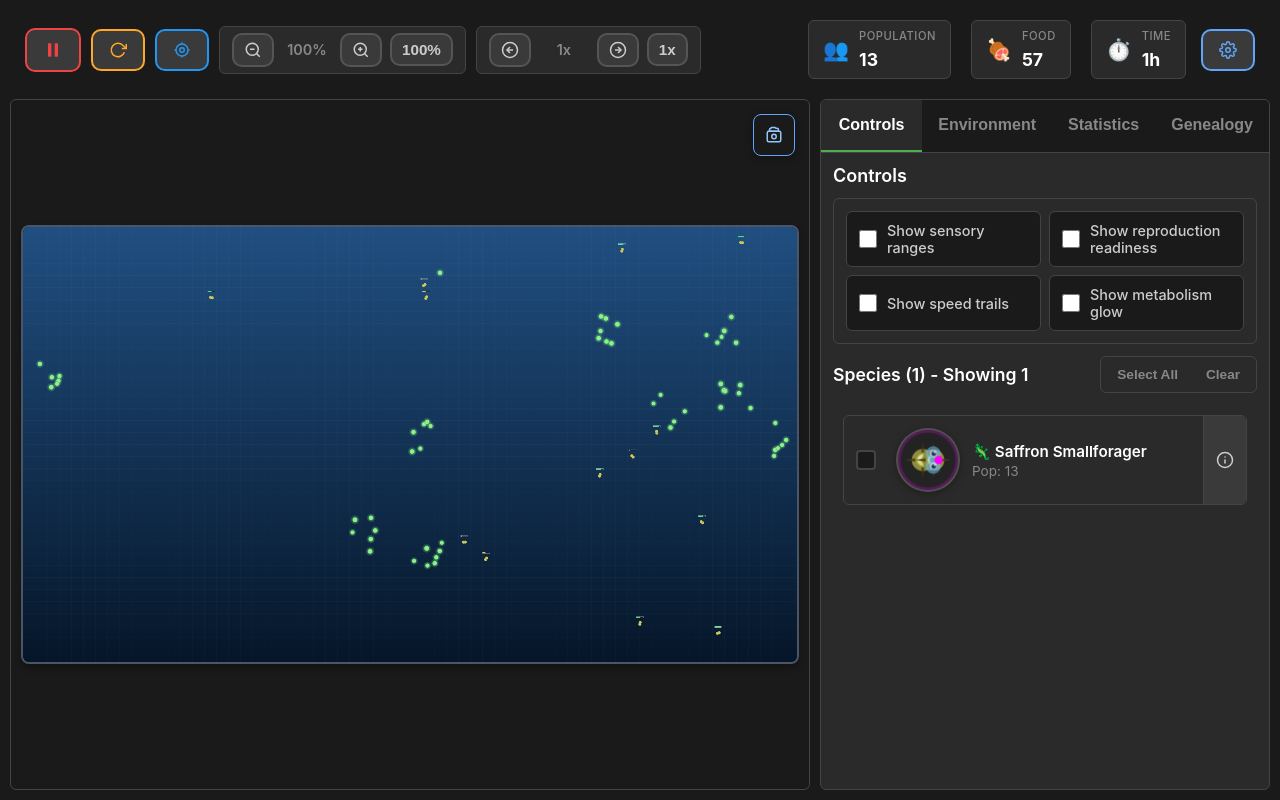
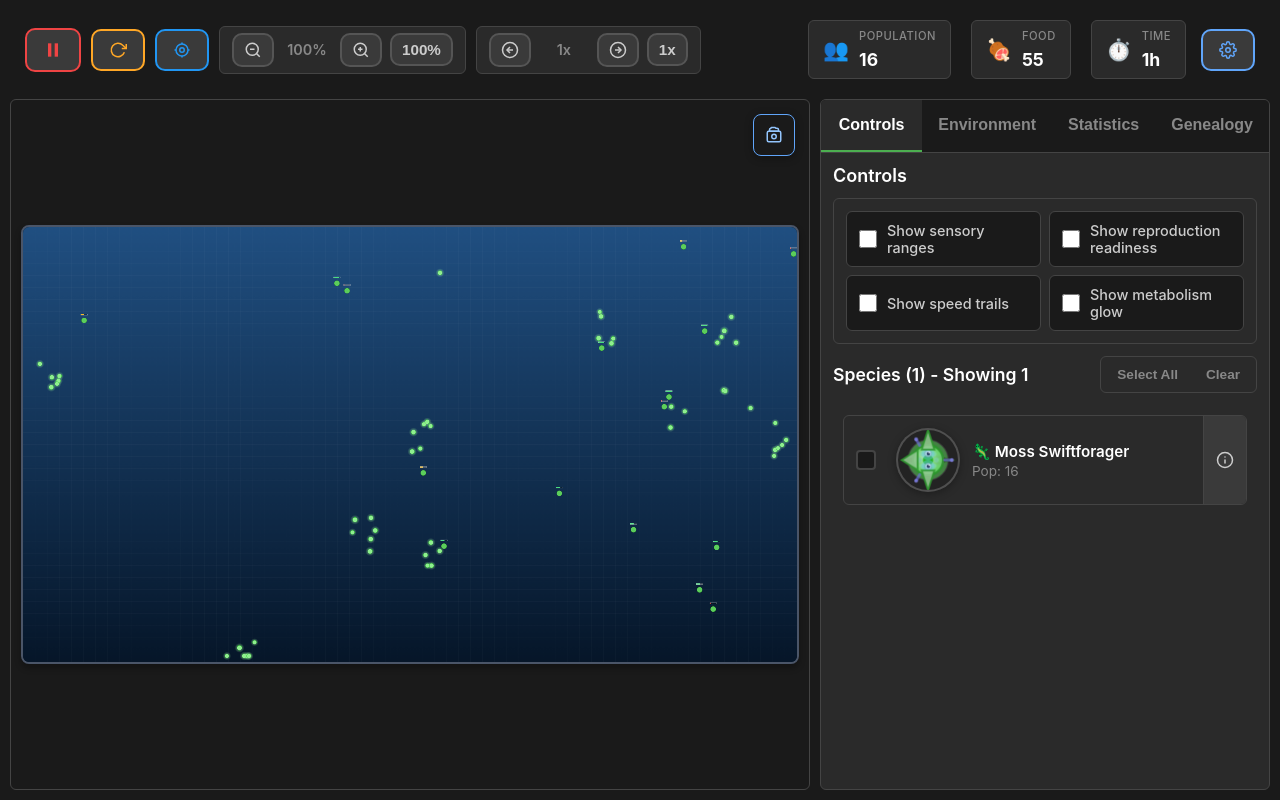
Before and after one commit to Ledsav/evo-wars, a React (Vite) app: page / in a window 1280 px wide. Built offline with nearby package versions, Linux system fonts and the light colour scheme.

Commit message:
feat: Implement cooperation mechanics and visual feedback for organisms

```diff
--- a/src/components/CreatureViewer/OverlayRadarChart.jsx
+++ b/src/components/CreatureViewer/OverlayRadarChart.jsx
@@ -50,6 +50,11 @@
       name: 'Aggression',
       key: 'aggression',
       normalize: (val) => (val || 0.5) * 100,
+    },
+    {
+      name: 'Cooperation',
+      key: 'cooperativeness',
+      normalize: (val) => (val || 0) * 100,
     },
     {
       name: 'Reproduction',
--- a/src/components/CreatureViewer/RadarChart.jsx
+++ b/src/components/CreatureViewer/RadarChart.jsx
@@ -108,6 +108,12 @@
       key: 'aggression',
       normalize: (val) => (val || 0.5) * 100,
       color: '#ef4444'
+    },
+    {
+      name: 'Cooperation',
+      key: 'cooperativeness',
+      normalize: (val) => (val || 0) * 100,
+      color: '#22c55e'
     },
     {
       name: 'Reproduction',
--- a/src/core/genetics/Genome.js
+++ b/src/core/genetics/Genome.js
@@ -160,6 +160,7 @@
       reproduction: Gene.createRandom('reproduction', 15, 24),
       sensory: Gene.createRandom('sensory', 12, 21),
       aggression: Gene.createRandom('aggression', 12, 21),
+      cooperation: Gene.createRandom('cooperation', 12, 21),
       pigmentation: Gene.createRandom('pigmentation', 15, 24),
       structure: Gene.createRandom('structure', 24, 48)
     });
--- a/src/core/organisms/Organism.js
+++ b/src/core/organisms/Organism.js
@@ -138,7 +138,7 @@
     Object.assign(phenotype, sensory);
 
     // Calculate behavioral traits
-    const behavior = TraitCalculator.calculateBehavior(proteins.aggression);
+    const behavior = TraitCalculator.calculateBehavior(proteins.aggression, proteins.cooperation);
     Object.assign(phenotype, behavior);
 
     // Pigmentation (if gene exists)
@@ -266,6 +266,46 @@
 
     const absorbed = energyAmount * this.phenotype.energyEfficiency;
     this.energy = Math.min(this.maxEnergy, this.energy + absorbed);
+  }
+
+  /**
+   * Share energy with another organism (cooperation)
+   * Returns true if cooperation occurred
+   */
+  cooperateWith(other) {
+    if (!this.isAlive || !other.isAlive) return false;
+
+    // Must be same species to cooperate
+    if (!this.isSameSpecies(other)) return false;
+
+    // Don't cooperate with self
+    if (this.id === other.id) return false;
+
+    // Check if this organism is cooperative enough
+    if (this.phenotype.cooperativeness < 0.3) return false;
+
+    // Check if this organism has enough energy to share
+    const sharingThreshold = this.maxEnergy * 0.4; // Only share if above 40% energy
+    if (this.energy < sharingThreshold) return false;
+
+    // Check if other needs energy (below 70% energy)
+    const needsHelp = other.energy < other.maxEnergy * 0.7;
+    if (!needsHelp) return false;
+
+    // Share energy based on cooperationAmount trait
+    const amountToShare = Math.min(
+      this.phenotype.cooperationAmount,
+      this.energy - sharingThreshold, // Don't go below threshold
+      other.maxEnergy - other.energy  // Don't overfill recipient
+    );
+
+    if (amountToShare > 0) {
+      this.energy -= amountToShare;
+      other.energy = Math.min(other.maxEnergy, other.energy + amountToShare);
+      return true;
+    }
+
+    return false;
   }
 
   /**
--- a/src/core/organisms/TraitCalculator.js
+++ b/src/core/organisms/TraitCalculator.js
@@ -169,15 +169,32 @@
       description: 'Aggression level - positive charge drives aggressive behavior, hydrophobic adds territoriality'
     },
 
-    // COOPERATIVENESS: Tendency to cooperate with same species
-    // Based on: Inverse of aggression
-    // Range: 0-1 (inverse of aggression)
+    // COOPERATIVENESS: Tendency to cooperate with same species (share energy)
+    // Based on: Polar amino acids (social proteins) - independent of aggression
+    // Range: 0-1 (0 = selfish, 1 = highly cooperative)
     cooperativeness: {
-      baseValue: 0.5,
-      formula: (protein, phenotype) => 1 - phenotype.aggression,
+      baseValue: 0,
+      formula: (protein) => {
+        // Polar amino acids drive cooperative behavior (altruism)
+        // Negative charge also contributes (electron sharing analogy)
+        const coopFactor = (protein.properties.polarRatio * 0.7 +
+                           protein.properties.negativeRatio * 0.3);
+        return Math.max(0, Math.min(1, coopFactor));
+      },
       expectedRange: [0, 1],
-      weights: { inverseDependency: 'aggression' },
-      description: 'Cooperation level - inverse of aggression'
+      weights: { polarRatio: 0.7, negativeRatio: 0.3 },
+      description: 'Cooperation level - polar amino acids drive altruistic energy sharing with same species'
+    },
+
+    // COOPERATION AMOUNT: How much energy to share per cooperation event
+    // Based on: Protein length (more complex = more generous)
+    // Range: 5-20 energy units
+    cooperationAmount: {
+      baseValue: 5,
+      formula: (protein) => 5 + protein.properties.length * 0.5,
+      expectedRange: [5, 20],
+      weights: { length: 0.5 },
+      description: 'Energy amount shared during cooperation - longer genes = more generous sharing'
     }
   };
 
@@ -282,22 +299,25 @@
   }
 
   /**
-   * Calculate behavioral traits from aggression protein
+   * Calculate behavioral traits from aggression and cooperation proteins
    */
-  static calculateBehavior(aggressionProtein) {
-    if (!aggressionProtein) {
-      return {
-        aggression: TraitCalculator.TRAIT_RULES.aggression.baseValue,
-        cooperativeness: TraitCalculator.TRAIT_RULES.cooperativeness.baseValue
-      };
-    }
+  static calculateBehavior(aggressionProtein, cooperationProtein) {
+    const aggression = aggressionProtein
+      ? TraitCalculator.TRAIT_RULES.aggression.formula(aggressionProtein)
+      : TraitCalculator.TRAIT_RULES.aggression.baseValue;
 
-    const aggression = TraitCalculator.TRAIT_RULES.aggression.formula(aggressionProtein);
-    const cooperativeness = TraitCalculator.TRAIT_RULES.cooperativeness.formula(null, { aggression });
+    const cooperativeness = cooperationProtein
+      ? TraitCalculator.TRAIT_RULES.cooperativeness.formula(cooperationProtein)
+      : TraitCalculator.TRAIT_RULES.cooperativeness.baseValue;
+
+    const cooperationAmount = cooperationProtein
+      ? TraitCalculator.TRAIT_RULES.cooperationAmount.formula(cooperationProtein)
+      : TraitCalculator.TRAIT_RULES.cooperationAmount.baseValue;
 
     return {
       aggression,
-      cooperativeness
+      cooperativeness,
+      cooperationAmount
     };
   }
 
@@ -355,7 +375,8 @@
       metabolism: ['metabolicRate', 'energyEfficiency'],
       reproduction: ['reproductionCost', 'reproductionThreshold'],
       sensory: ['visionRange', 'detectionRadius'],
-      aggression: ['aggression', 'cooperativeness']
+      aggression: ['aggression'],
+      cooperation: ['cooperativeness', 'cooperationAmount']
     };
 
     const traits = proteinTraitMap[proteinName] || [];
--- a/src/rendering/OrganismRenderer.js
+++ b/src/rendering/OrganismRenderer.js
@@ -38,7 +38,7 @@
   static getCacheKey(organism) {
     const p = organism.phenotype;
     // Include all visual traits that affect appearance
-    return `${p.size}_${p.color.h}_${p.color.s}_${p.color.l}_${p.segments}_${p.toxicity.toFixed(2)}_${p.armor.toFixed(2)}_${p.aggression.toFixed(2)}_${p.visionRange.toFixed(0)}_${p.maxSpeed.toFixed(2)}_${p.colorPattern?.type || 'none'}_${p.colorPattern?.intensity.toFixed(2) || '0'}`;
+    return `${p.size}_${p.color.h}_${p.color.s}_${p.color.l}_${p.segments}_${p.toxicity.toFixed(2)}_${p.armor.toFixed(2)}_${p.aggression.toFixed(2)}_${p.cooperativeness.toFixed(2)}_${p.visionRange.toFixed(0)}_${p.maxSpeed.toFixed(2)}_${p.colorPattern?.type || 'none'}_${p.colorPattern?.intensity.toFixed(2) || '0'}`;
   }
 
   /**
@@ -77,6 +77,7 @@
     this.renderBodySegments(offCtx, organism, fillColor, strokeColor, secondaryColor);
     this.renderArmorPlating(offCtx, size, segments, armor, color);
     this.renderAggressionSpikes(offCtx, size, segments, aggression, color);
+    this.renderCooperationTendrils(offCtx, size, segments, organism.phenotype.cooperativeness, color);
     this.renderVisionSensors(offCtx, size, segments, visionRange, color);
     this.renderSpeedFins(offCtx, size, maxSpeed, color);
     this.renderToxicityIndicator(offCtx, size, toxicity);
@@ -135,6 +136,7 @@
     this.renderBodySegments(offCtx, organism, fillColor, strokeColor, secondaryColor);
     this.renderArmorPlating(offCtx, size, segments, armor, color);
     this.renderAggressionSpikes(offCtx, size, segments, aggression, color);
+    this.renderCooperationTendrils(offCtx, size, segments, organism.phenotype.cooperativeness, color);
     this.renderVisionSensors(offCtx, size, segments, visionRange, color);
     this.renderSpeedFins(offCtx, size, maxSpeed, color);
     this.renderToxicityIndicator(offCtx, size, toxicity);
@@ -280,6 +282,11 @@
     // Player selection indicator
     if (organism.isPlayer) {
       this.renderPlayerIndicator(ctx, size);
+    }
+
+    // Cooperation glow (if recently cooperated)
+    if (organism._lastCooperation && Date.now() - organism._lastCooperation < 500) {
+      this.renderCooperationGlow(ctx, size);
     }
 
     ctx.restore();
@@ -450,6 +457,63 @@
         ctx.strokeStyle = `hsl(${Math.max(0, color.h - 20)}, ${color.s}%, ${Math.max(10, color.l - 40)}%)`;
         ctx.lineWidth = 1;
         ctx.stroke();
+      }
+
+      ctx.restore();
+    }
+  }
+
+  /**
+   * Render cooperation tendrils - gentle appendages for highly cooperative organisms
+   */
+  static renderCooperationTendrils(ctx, size, segments, cooperativeness, color) {
+    if (cooperativeness <= 0.2) return; // Only show for moderately cooperative organisms
+
+    const segmentCount = segments || 1;
+    const segmentSize = size / segmentCount;
+    const coopIntensity = (cooperativeness - 0.2) / 0.8; // Scale from 0.2-1.0 to 0-1
+
+    for (let i = 0; i < segmentCount; i++) {
+      const x = -size / 2 + segmentSize / 2 + i * segmentSize;
+      const radius = segmentSize * 0.8;
+
+      // Number of tendrils based on cooperativeness
+      const tendrilCount = Math.floor(3 + coopIntensity * 5);
+      const tendrilLength = radius * (0.4 + coopIntensity * 0.5);
+
+      ctx.save();
+      ctx.globalAlpha = 0.6 + coopIntensity * 0.3;
+
+      for (let t = 0; t < tendrilCount; t++) {
+        const angle = (t / tendrilCount) * Math.PI * 2;
+        const baseX = x + Math.cos(angle) * radius;
+        const baseY = Math.sin(angle) * radius;
+
+        // Draw smooth, curved tendril
+        ctx.beginPath();
+        ctx.moveTo(baseX, baseY);
+
+        // Create gentle curve outward
+        const controlDist = tendrilLength * 0.6;
+        const controlX = x + Math.cos(angle) * (radius + controlDist);
+        const controlY = Math.sin(angle) * (radius + controlDist);
+        const endX = x + Math.cos(angle) * (radius + tendrilLength);
+        const endY = Math.sin(angle) * (radius + tendrilLength);
+
+        ctx.quadraticCurveTo(controlX, controlY, endX, endY);
+
+        // Green/cyan color for cooperation (friendly)
+        const tendrilHue = (color.h + 120) % 360; // Shift toward green/cyan
+        ctx.strokeStyle = `hsl(${tendrilHue}, ${Math.min(100, color.s + 20)}%, ${Math.min(70, color.l + 10)}%)`;
+        ctx.lineWidth = 1.5 + coopIntensity * 0.5;
+        ctx.lineCap = 'round';
+        ctx.stroke();
+
+        // Add small circle at tip (helper nodes)
+        ctx.beginPath();
+        ctx.arc(endX, endY, 1 + coopIntensity * 1.5, 0, Math.PI * 2);
+        ctx.fillStyle = `hsl(${tendrilHue}, 100%, ${Math.min(80, color.l + 20)}%)`;
+        ctx.fill();
       }
 
       ctx.restore();
@@ -713,6 +777,45 @@
     ctx.setLineDash([5, 5]);
     ctx.stroke();
     ctx.setLineDash([]);
+  }
+
+  /**
+   * Render cooperation glow effect (shown briefly after cooperation)
+   */
+  static renderCooperationGlow(ctx, size) {
+    const time = Date.now() / 300;
+    const pulse = 0.7 + Math.sin(time) * 0.3;
+
+    ctx.save();
+    ctx.globalAlpha = 0.6 * pulse;
+
+    // Green/cyan glow for cooperation
+    const gradient = ctx.createRadialGradient(0, 0, size * 0.5, 0, 0, size * 2);
+    gradient.addColorStop(0, 'rgba(100, 255, 150, 0.5)');
+    gradient.addColorStop(0.5, 'rgba(50, 200, 150, 0.3)');
+    gradient.addColorStop(1, 'rgba(0, 150, 100, 0)');
+
+    ctx.fillStyle = gradient;
+    ctx.beginPath();
+    ctx.arc(0, 0, size * 2, 0, Math.PI * 2);
+    ctx.fill();
+
+    // Heart-like particles emanating
+    const particleCount = 3;
+    for (let i = 0; i < particleCount; i++) {
+      const angle = (i / particleCount) * Math.PI * 2 + time;
+      const dist = size * (1 + pulse * 0.5);
+      const px = Math.cos(angle) * dist;
+      const py = Math.sin(angle) * dist;
+
+      ctx.globalAlpha = 0.8 * pulse;
+      ctx.fillStyle = '#64ff96';
+      ctx.beginPath();
+      ctx.arc(px, py, 2, 0, Math.PI * 2);
+      ctx.fill();
+    }
+
+    ctx.restore();
   }
 
   /**
--- a/src/simulation/ai/OrganismAI.js
+++ b/src/simulation/ai/OrganismAI.js
@@ -8,7 +8,7 @@
     this.organism = organism;
     this.world = world;
     this.target = null;
-    this.state = 'idle'; // idle, seeking_food, fleeing, attacking
+    this.state = 'idle'; // idle, seeking_food, fleeing, attacking, cooperating
     this.stateTimer = 0;
     this.stuckTimer = 0;
     this.lowSpeedTimer = 0;
@@ -179,6 +179,15 @@
           this.avoidCrowding();
         }
         if (this.stateTimer > 3000) {
+          this.state = 'idle';
+          this.stateTimer = 0;
+        }
+        break;
+      case 'cooperating':
+        this.moveTowardTarget();
+        // Apply collision avoidance when cooperating
+        this.avoidCrowding();
+        if (this.stateTimer > 2000) {
           this.state = 'idle';
           this.stateTimer = 0;
         }
@@ -430,11 +439,25 @@
       const isSameSpecies = this.organism.isSameSpecies(other);
       const distance = this.organism.distanceTo(other);
 
-      // Same species - cooperation or neutral
+      // Same species - check for cooperation opportunity
       if (isSameSpecies) {
-        // Cooperative organisms might share space peacefully
+        // Highly cooperative organisms actively seek to help struggling kin
+        if (this.organism.phenotype.cooperativeness > 0.5) {
+          // Check if other needs help (low energy)
+          const otherNeedsHelp = other.energy < other.maxEnergy * 0.5;
+          const canHelp = this.organism.energy > this.organism.maxEnergy * 0.5;
+
+          if (otherNeedsHelp && canHelp && distance < this.organism.phenotype.size * 4) {
+            // Enter cooperation state to move toward struggling kin
+            this.target = other;
+            this.state = 'cooperating';
+            this.stateTimer = 0;
+            continue; // Skip other checks
+          }
+        }
+
+        // Very cooperative organisms don't attack same species
         if (this.organism.phenotype.cooperativeness > 0.7) {
-          // Don't attack, just coexist
           continue;
         }
       }
--- a/src/simulation/world/World.js
+++ b/src/simulation/world/World.js
@@ -575,6 +575,25 @@
     const ai2 = this.organismAIs.get(org2);
     const org1Attacking = ai1 && ai1.state === 'attacking';
     const org2Attacking = ai2 && ai2.state === 'attacking';
+    const org1Cooperating = ai1 && ai1.state === 'cooperating';
+    const org2Cooperating = ai2 && ai2.state === 'cooperating';
+
+    // Check for cooperation first (if same species and no one is attacking)
+    if (!org1Attacking && !org2Attacking && org1.isSameSpecies(org2)) {
+      // Try cooperation (energy sharing)
+      const cooperated1 = org1.cooperateWith(org2);
+      const cooperated2 = org2.cooperateWith(org1);
+
+      // Track cooperation for visual feedback
+      if (cooperated1 || cooperated2) {
+        org1._lastCooperation = Date.now();
+        org2._lastCooperation = Date.now();
+      }
+
+      // Push apart and return
+      this.pushOrganismsApart(org1, org2);
+      return;
+    }
 
     // Only apply combat if at least one is in attacking state
     if (!org1Attacking && !org2Attacking) {
```
